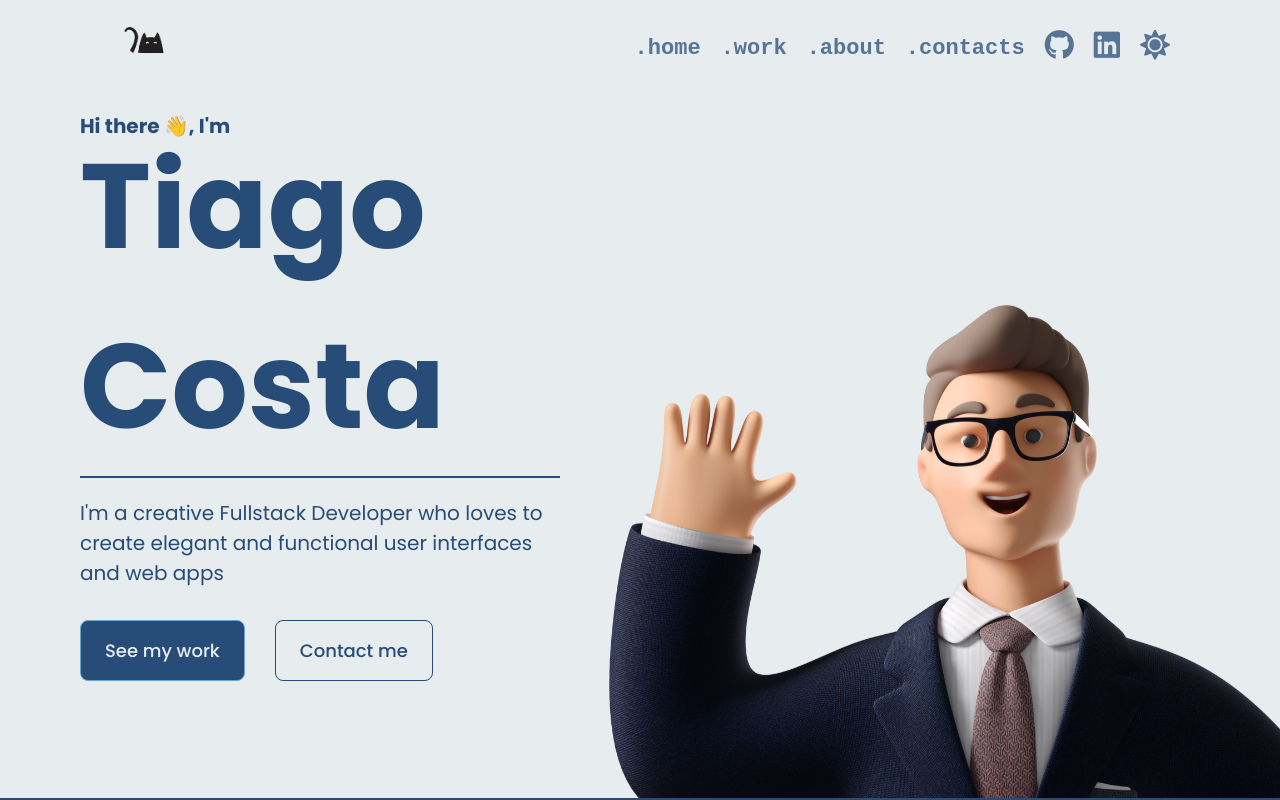
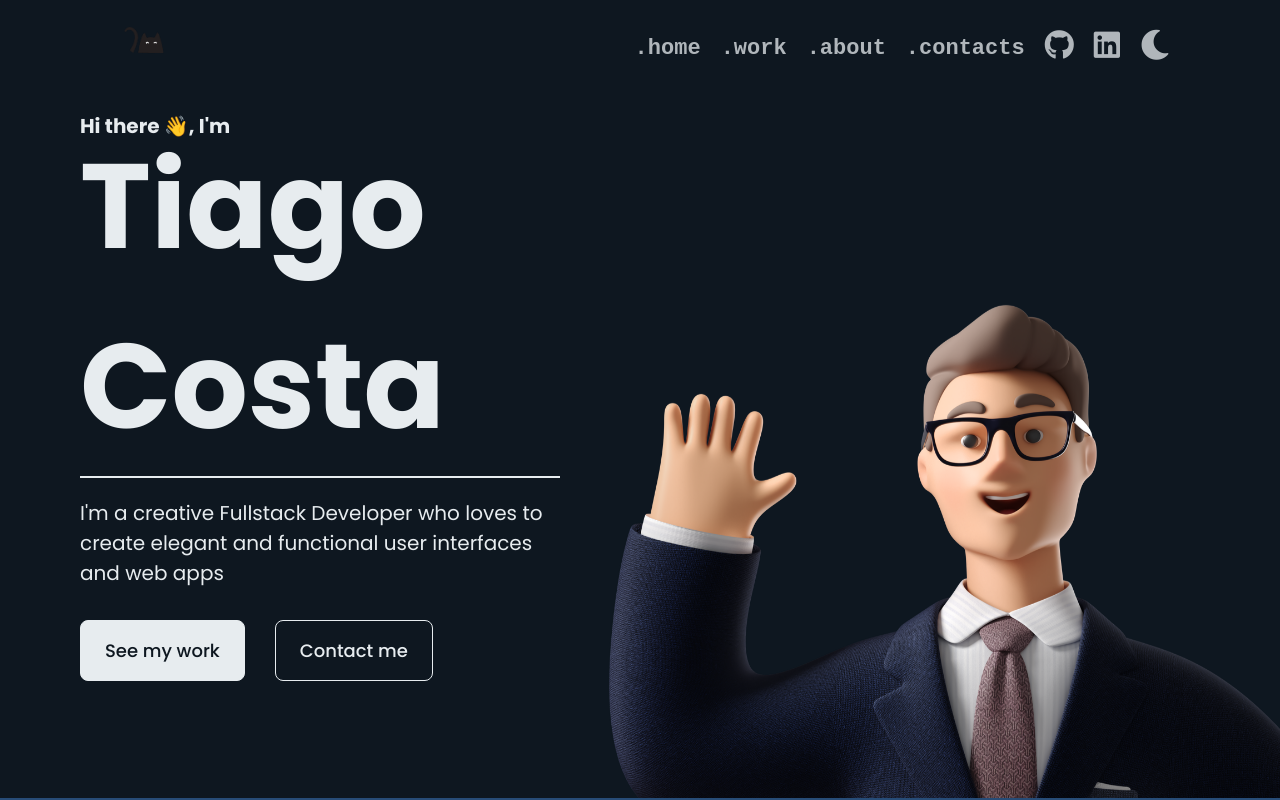
Before and after one commit to MrValraven/portefolio, a Vue app: page /#/ in a window 1280 px wide. Shown: the top 800 px of the page. Built offline with nearby package versions, Linux system fonts and the light colour scheme.

Commit message:
added dark mode

```diff
--- a/src/App.vue
+++ b/src/App.vue
@@ -15,8 +15,6 @@ $lightBlue: #A3CEF1;
   font-family: 'Poppins', sans-serif;
   -webkit-font-smoothing: antialiased;
   -moz-osx-font-smoothing: grayscale;
-  color: $darkBlue;
-  background-color: $whiteBlue;
   cursor: default;
 }
 
--- a/src/components/Navbar.vue
+++ b/src/components/Navbar.vue
@@ -8,14 +8,14 @@
               </router-link>
           </div>
       <ul>
-        <li @click="this.$emit('home')"><a>.home</a></li>
-        <li @click="this.$emit('work')"><a>.work</a></li>
-        <li @click="this.$emit('about')"><a>.about</a></li>
-        <li @click="this.$emit('contacts')"><a>.contacts</a></li>
-        <li><a  href="https://github.com/MrValraven" target="_blank"><i id="github" class="fab fa-github"></i></a></li>
-        <li><a  href="https://www.linkedin.com/in/tiago-costa-b141121b1/" target="_blank"><i id="linkedin" class="fab fa-linkedin"></i></a></li>
-        <li v-if="!isDarkMode"><a><i class="fas fa-sun"></i></a></li>
-        <li v-else><a><i class="fas fa-moon"></i></a></li>
+        <li @click="this.$emit('home')"><a :style="{color: textColor}">.home</a></li>
+        <li @click="this.$emit('work')"><a :style="{color: textColor}">.work</a></li>
+        <li @click="this.$emit('about')"><a :style="{color: textColor}">.about</a></li>
+        <li @click="this.$emit('contacts')"><a :style="{color: textColor}">.contacts</a></li>
+        <li><a :style="{color: textColor}"  href="https://github.com/MrValraven" target="_blank"><i id="github" class="fab fa-github"></i></a></li>
+        <li><a :style="{color: textColor}"  href="https://www.linkedin.com/in/tiago-costa-b141121b1/" target="_blank"><i id="linkedin" class="fab fa-linkedin"></i></a></li>
+        <li @click="this.$emit('toggleTheme') " v-if="!isDarkMode"><a :style="{color: textColor}"><i class="fas fa-sun"></i></a></li>
+        <li @click="this.$emit('toggleTheme') " v-else><a :style="{color: textColor}"><i class="fas fa-moon"></i></a></li>
       </ul>
 	  </nav>
   </header>
@@ -29,8 +29,9 @@ export default defineComponent({
   name: 'Navbar',
   props: {
     isDarkMode: Boolean,
+    textColor: String,
   },
-  emits: ['home','work','about','contacts'],
+  emits: ['home','work','about','contacts', 'toggleTheme'],
 });
 </script>
 
--- a/src/views/Home.vue
+++ b/src/views/Home.vue
@@ -1,8 +1,8 @@
 <template>
     <ScrollToTopButton v-if="!isAtTop"  @click="scrollToElement('body')"/>
     <NavbarMobile v-if="(mobileMode && isAtTop) || (activatedNavbar && mobileMode)" @click="activatedNavbar = !activatedNavbar" />
-    <Navbar v-if="!mobileMode" class="navbar" :isDarkMode="false" @home="scrollToElement('body')"  @work="scrollToElement('.work')" @about="scrollToElement('.about')"  @contacts="scrollToElement('.contacts')"/>
-    <div v-if="!activatedNavbar" class="pageContent">
+    <Navbar v-if="!mobileMode" class="navbar" @toggleTheme="toggleDarkMode()" :textColor="darkBlue" :isDarkMode="isDarkMode" @home="scrollToElement('body')"  @work="scrollToElement('.work')" @about="scrollToElement('.about')"  @contacts="scrollToElement('.contacts')"/>
+    <div v-if="!activatedNavbar" class="pageContent" :style="{backgroundColor: whiteBlue, color: darkBlue} ">
       <section class="hero">
         <div class="heroText">
           <h2><span>Hi there 👋, I'm</span></h2>
@@ -16,12 +16,12 @@
               <span class="char" v-for="(char, index) in chars2" :key="char.id" :data-index="index">{{ char.text }}</span>
             </span>
           </h1>
-          <hr>
+          <hr :style="{backgroundColor: darkBlue, borderColor: darkBlue} ">
           <p><span>I'm a creative Fullstack Developer who loves to create elegant and functional user interfaces and web apps</span></p>
           <div class="buttons">
             <div class="buttoes">
-              <Button @click="scrollToElement('.work')" buttonText="See my work"/>
-              <Button @click="scrollToElement('.contacts')" class="lastButton" buttonText="Contact me" />
+              <Button @click="scrollToElement('.work')" buttonText="See my work" :style="{backgroundColor: darkBlue, color: whiteBlue, borderColor: normalBlue}"/>
+              <Button @click="scrollToElement('.contacts')" class="lastButton" buttonText="Contact me" :style="{backgroundColor: whiteBlue, color: darkBlue, borderColor: darkBlue}"/>
             </div>
           </div>
         </div>
@@ -54,8 +54,8 @@
               <p class="tech"><span :class="{animate: isOnTeto}">HTML5, Sass, Vue.js, Vue Router, Typescript</span></p>
               <div class="links">
                 <div :class="{link: isOnTeto}">
-                  <Button buttonText="Live Website" link="https://www.seistetos.uevora.pt/#/" />
-                  <Button class="lastButton" buttonText="Source Code" link="https://github.com/MrValraven/seistetos" />
+                  <Button buttonText="Live Website" link="https://www.seistetos.uevora.pt/#/" :style="{backgroundColor: darkBlue, color: whiteBlue, borderColor: normalBlue}"/>
+                  <Button class="lastButton" buttonText="Source Code" link="https://github.com/MrValraven/seistetos" :style="{backgroundColor: whiteBlue, color: darkBlue, borderColor: darkBlue}"/>
                 </div>
               </div>
             </div>
@@ -85,7 +85,7 @@
               <p class="tech"><span :class="{animate: isOnExpo}">HTML5, Sass, Vue.js, Vue Router, Typescript</span></p>
               <div class="links">
                 <div class="link" :class="{animate: isOnExpo}">
-                  <Button buttonText="Live Website" link="https://expoestudante.aaue.pt/#/" />
+                  <Button buttonText="Live Website" link="https://expoestudante.aaue.pt/#/" :style="{backgroundColor: darkBlue, color: whiteBlue, borderColor: normalBlue}"/>
                 </div>
               </div>
             </div>
@@ -406,9 +406,9 @@
 
       </section>
       <section class="contacts">
-        <h1>Let's create cool things together</h1>
-        <h3>Stay creative and have a stunning {{ weekDayOfToday }}!</h3>
-        <div class="content">
+        <h1 :style="{backgroundColor: white} ">Let's create cool things together</h1>
+        <h3 :style="{backgroundColor: white} ">Stay creative and have a stunning {{ weekDayOfToday }}!</h3>
+        <div class="content" :style="{backgroundColor: white} ">
           <div class="cta">
             <video id="video" autoplay="true" muted="true" loop="true">
               <source src="@/assets/brofist.mp4"
@@ -416,30 +416,30 @@
             </video>
           </div>
           <div class="socials">
-              <a  class="github" href="https://github.com/MrValraven" target="_blank">
-                <i id="github" class="fab fa-github"></i>
+              <a  class="github" href="https://github.com/MrValraven" target="_blank"  :style="{color: darkBlue} ">
+                <i id="github" class="fab fa-github" :style="{color: darkBlue} "></i>
                 <p>@MrValraven</p>
               </a>
-              <a class="linkedInA" href="https://www.linkedin.com/in/tiago-costa-b141121b1/" target="_blank">
-                <i id="linkedin" class="fab fa-linkedin"></i>
+              <a class="linkedInA" href="https://www.linkedin.com/in/tiago-costa-b141121b1/" target="_blank" :style="{color: darkBlue} ">
+                <i id="linkedin" class="fab fa-linkedin" :style="{color: darkBlue} "></i>
                 <p>Tiago Costa</p>
               </a>
-              <a @click="copyDiscord">
-                <i id="discord" class="fab fa-discord"></i>
+              <a @click="copyDiscord" :style="{color: darkBlue} ">
+                <i id="discord" class="fab fa-discord" :style="{color: darkBlue} "></i>
                 <p id="discordID">Valraven#7264</p>
               </a>
           </div>
           <form @submit.prevent>
-            <label for="contactName">Name</label>
+            <label for="contactName" :style="{color: darkBlue} ">Name</label>
             <input type="text" v-model="contactName" required>
-            <label for="contactEmail">Email</label>
+            <label for="contactEmail" :style="{color: darkBlue} ">Email</label>
             <input type="text" v-model="contactEmail" required>
-            <label for="contactMessage">Message</label>
+            <label for="contactMessage" :style="{color: darkBlue} ">Message</label>
             <textarea type="text" v-model="contactMessage"  required/>
-            <Button class="contactButton" buttonText="Send message"/>
+            <Button class="contactButton" buttonText="Send message" :style="{backgroundColor: darkBlue, color: whiteBlue, borderColor: normalBlue}" />
           </form>
         </div>
-        <div v-if="openNotification" class="notification">
+        <div v-if="openNotification" class="notification"  :style="{backgroundColor: darkBlue, color: whiteBlue}" >
           <p>DiscordID copied sucessfully</p>
           <i @click="openNotification = false" class="fas fa-times"></i>
         </div>
@@ -515,6 +515,15 @@ export default defineComponent({
       contactMessage: "",
       weekDayOfToday: "",
       openNotification: false,
+      isDarkMode: false,
+      theme: 'light',
+      whiteBlue: '#E7ECEF',
+      darkBlue: '#274C77',
+      normalBlue: '#6aa7cf',
+      lightBlue: '#A3CEF1',
+      editorBlue: '#21313c',
+      gostoDesteAzul: '#aedbf7',
+      white: '#FFFFFF',
     }
   },
   components: {
@@ -527,6 +536,8 @@ export default defineComponent({
     window.addEventListener('scroll', this.handleScroll);
     this.handleResize();
     window.addEventListener('resize', this.handleResize);
+    const currentTheme = localStorage.getItem("theme")!;
+    this.checkTheme(currentTheme);
     for(let i: number = 122; i < 146; i++) {
       this.lineNumbers.push(i);
     }
@@ -593,8 +604,6 @@ export default defineComponent({
 
     async sleepNow(delay: number) {
       return new Promise((resolve) => setTimeout(resolve,delay));
-
-      () => {}
     },
 
     async typeCode(element: string, word: string) {
@@ -770,6 +779,44 @@ export default defineComponent({
       setTimeout(() => {
         this.openNotification = false;
       }, 10000);
+    },
+    checkTheme(theme: string) {
+
+      if(theme === null) {
+        this.theme = 'light';
+      }
+
+      else {
+        this.theme = theme;
+      }
+
+
+      if(theme === 'light') {
+        this.whiteBlue = '#E7ECEF';
+        this.darkBlue = '#274C77';
+        this.normalBlue = '#6aa7cf';
+        this.lightBlue = '#A3CEF1';
+        this.editorBlue = '#21313c';
+        this.gostoDesteAzul = '#aedbf7';
+        this.white = '#FFFFFF'
+        this.isDarkMode = false;
+      }
+
+      else {
+        this.whiteBlue = '#0e1720';/* '#112236'; */
+        this.darkBlue = '#E7ECEF';
+        this.normalBlue = '#E7ECEF';
+        this.white = '#274C77';
+        this.isDarkMode = true;
+      }
+    },
+    toggleDarkMode() {
+      this.theme === 'light' ? this.theme = 'dark' : this.theme = 'light';
+
+      this.checkTheme(this.theme);
+
+      // Finally, let's save the current preference to localStorage to keep using it
+      localStorage.setItem("theme", this.theme);
     }
   },
 });
@@ -814,20 +861,30 @@ export default defineComponent({
 
 }
 
+.pageContent {
   $whiteBlue: #E7ECEF;
   $darkBlue: #274C77;
   $normalBlue: #6aa7cf;
   $lightBlue: #A3CEF1;
   $editorBlue: #21313c;
   $gostoDesteAzul: #aedbf7;
+
   $easing: cubic-bezier(0.39, 1.61, 0.89, 1.22);
   $fastEasing: cubic-bezier(0.075, 0.82, 0.165, 1);
   $delay: 0.5s;
   $h1Size: 70px;
 
+  color: $darkBlue;
+  background-color: $whiteBlue;
+
+  transition: all 1s $fastEasing;
+
+
 section {
   padding: 100px 100px 0px 100px;
-}
+  /* color:#0e1720; */
+}
+
 
 .hero {
   display: flex;
@@ -987,7 +1044,6 @@ section {
     border-radius: 16px;
     margin-right: 25px;
     filter: grayscale(30%);
-/*     box-shadow: rgba(50, 50, 93, 0.25) 0px 13px 27px -5px, rgba(0, 0, 0, 0.3) 0px 8px 16px -8px; */
     box-shadow: rgba(50, 50, 93, 0.25) 0px 50px 100px -20px, rgba(0, 0, 0, 0.3) 0px 30px 60px -30px, rgba(10, 37, 64, 0.35) 0px -2px 6px 0px inset;
   }
 
@@ -1921,5 +1977,5 @@ section {
   }
 
 }
-
+}
 </style>
```
Lines whose indentation alone changed are shown as unchanged.
